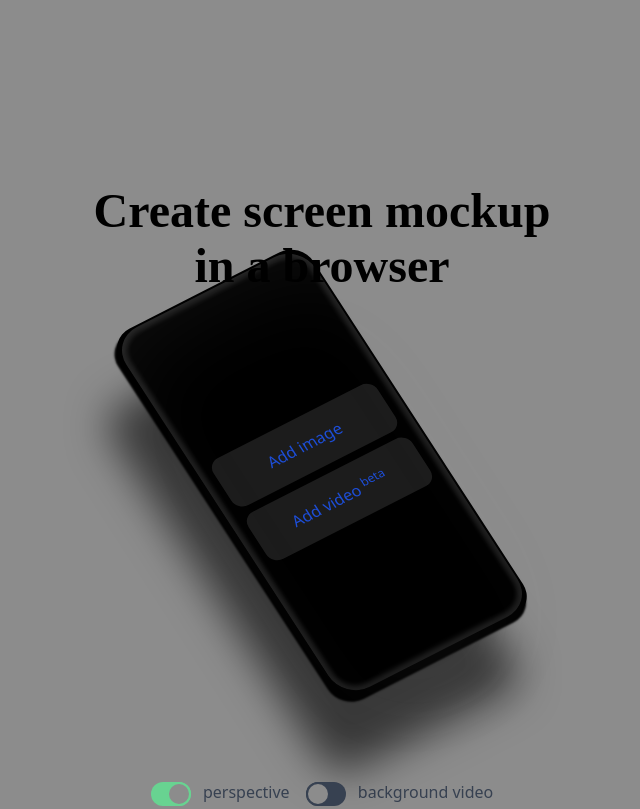
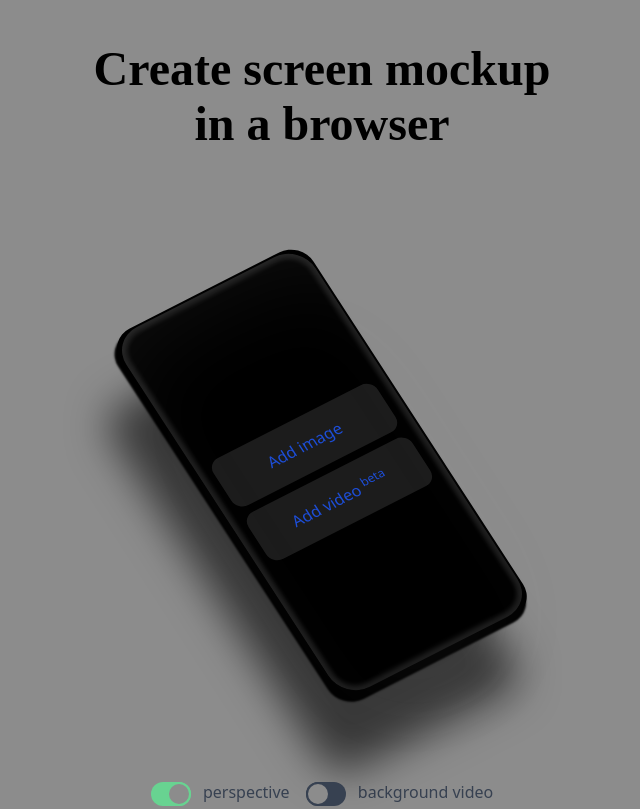
Before and after one commit to SimonBarak/minimalscreen, a website built with webpack: page index.html in a window 1280 px wide. Shown: the top 809 px of the page, without its empty margins (318-958 px from the left). Built offline with nearby package versions, Linux system fonts and the light colour scheme; files whose address does not match are found by name; what @jaames/iro would draw is missing.

Commit message:
fix css bug

```diff
--- a/src/index.css
+++ b/src/index.css
@@ -217,7 +217,7 @@ input[type="file"] {
 .draggable {
   left: 50%;
   top: 50%;
-  transform: translate(-50%, 50%);
+  transform: translate(-50%, -50%);
 }
 
 .draggable:hover .draggable-handler {
```
Also changed, not shown: dist/main.css.
